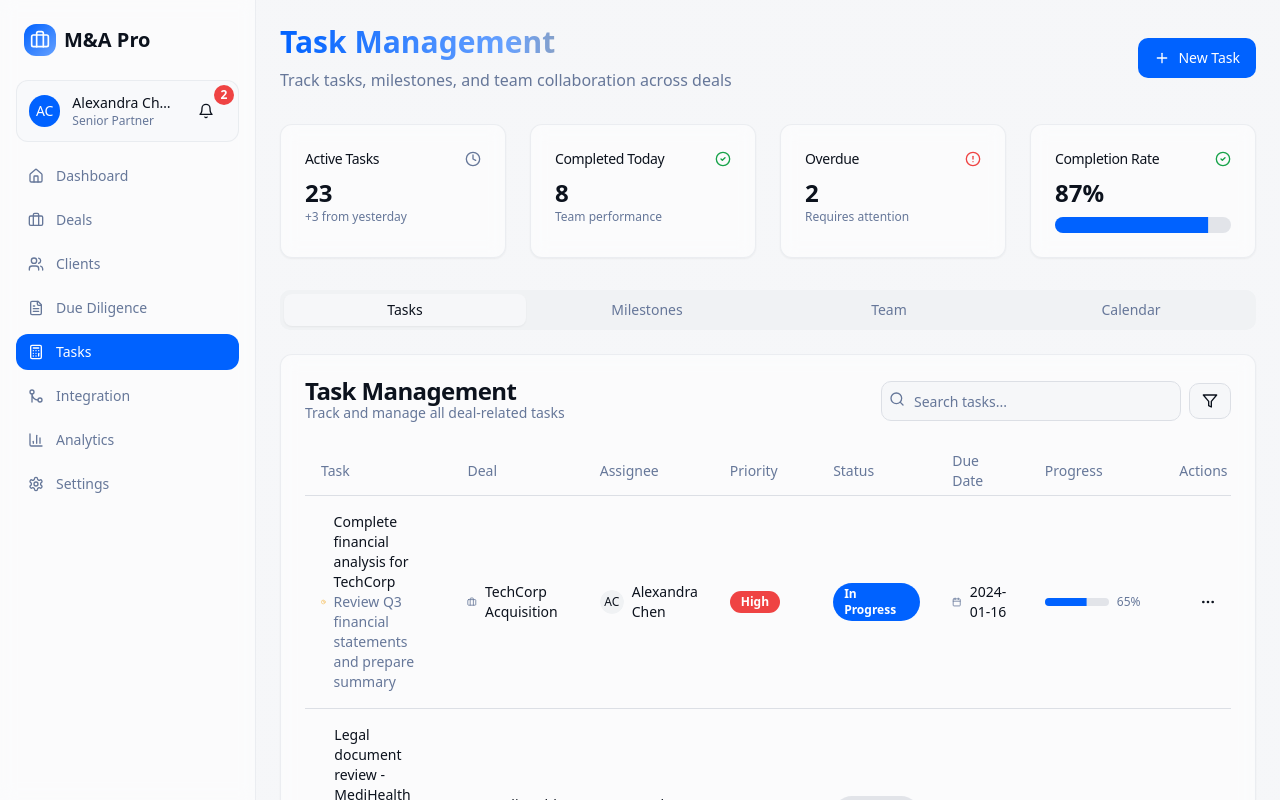
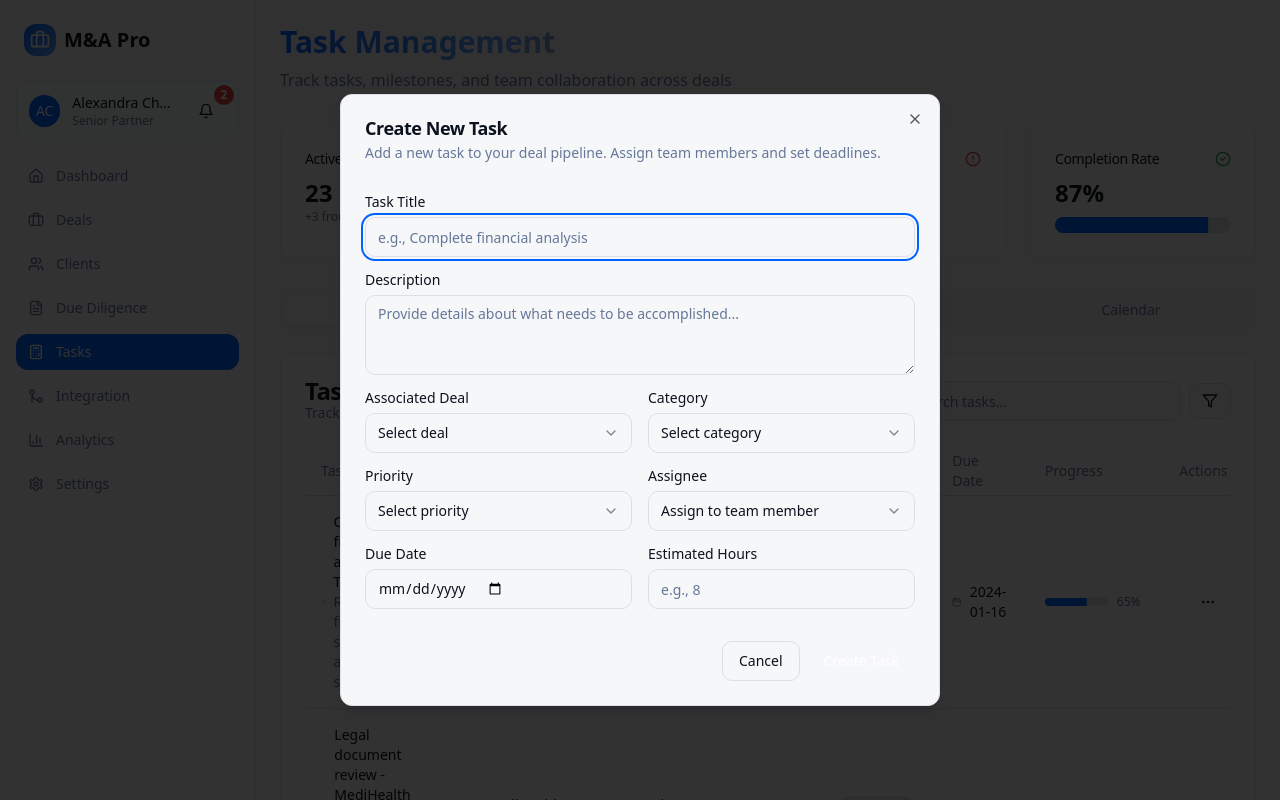
Before and after one commit to saktida79/dealflow-compass, a React (Vite) app: page /tasks in a window 1280 px wide. Both pictures are taken after a click on the button "New Task". Shown: the top 800 px of the page. Built offline with nearby package versions, Linux system fonts and the light colour scheme.

Commit message:
Add New Task Form
Add a form for creating new tasks to the application. This form will allow users to input details for new tasks.

```diff
--- a/src/pages/TaskManagement.tsx
+++ b/src/pages/TaskManagement.tsx
@@ -7,6 +7,10 @@ import { Tabs, TabsContent, TabsList, TabsTrigger } from "@/components/ui/tabs";
 import { Table, TableBody, TableCell, TableHead, TableHeader, TableRow } from "@/components/ui/table";
 import { Progress } from "@/components/ui/progress";
 import { Avatar, AvatarFallback } from "@/components/ui/avatar";
+import { Dialog, DialogContent, DialogDescription, DialogFooter, DialogHeader, DialogTitle, DialogTrigger } from "@/components/ui/dialog";
+import { Label } from "@/components/ui/label";
+import { Select, SelectContent, SelectItem, SelectTrigger, SelectValue } from "@/components/ui/select";
+import { Textarea } from "@/components/ui/textarea";
 import {
   CheckCircle2,
   Clock,
@@ -23,6 +27,17 @@ import {
 const TaskManagement = () => {
   const [searchTerm, setSearchTerm] = useState("");
   const [selectedView, setSelectedView] = useState("all");
+  const [isNewTaskOpen, setIsNewTaskOpen] = useState(false);
+  const [newTask, setNewTask] = useState({
+    title: "",
+    description: "",
+    priority: "",
+    assignee: "",
+    dealId: "",
+    dueDate: "",
+    category: "",
+    estimatedHours: ""
+  });
 
   const tasks = [
     {
@@ -170,6 +185,30 @@ const TaskManagement = () => {
     task.dealName.toLowerCase().includes(searchTerm.toLowerCase())
   );
 
+  const deals = [
+    { id: "DEAL-001", name: "TechCorp Acquisition" },
+    { id: "DEAL-002", name: "MediHealth Merger" },
+    { id: "DEAL-003", name: "RetailChain Buyout" },
+    { id: "DEAL-004", name: "FinServ Joint Venture" },
+    { id: "DEAL-005", name: "EnergyFlow Acquisition" }
+  ];
+
+  const handleCreateTask = () => {
+    // TODO: Implement task creation logic with Supabase
+    console.log("Creating new task:", newTask);
+    setIsNewTaskOpen(false);
+    setNewTask({
+      title: "",
+      description: "",
+      priority: "",
+      assignee: "",
+      dealId: "",
+      dueDate: "",
+      category: "",
+      estimatedHours: ""
+    });
+  };
+
   return (
     <div className="space-y-8">
       {/* Header */}
@@ -182,10 +221,133 @@ const TaskManagement = () => {
             Track tasks, milestones, and team collaboration across deals
           </p>
         </div>
-        <Button className="gap-2">
-          <Plus className="h-4 w-4" />
-          New Task
-        </Button>
+        <Dialog open={isNewTaskOpen} onOpenChange={setIsNewTaskOpen}>
+          <DialogTrigger asChild>
+            <Button className="gap-2 bg-gradient-primary hover:bg-gradient-primary/90 text-white shadow-elegant">
+              <Plus className="h-4 w-4" />
+              New Task
+            </Button>
+          </DialogTrigger>
+          <DialogContent className="sm:max-w-[600px]">
+            <DialogHeader>
+              <DialogTitle>Create New Task</DialogTitle>
+              <DialogDescription>
+                Add a new task to your deal pipeline. Assign team members and set deadlines.
+              </DialogDescription>
+            </DialogHeader>
+            <div className="grid gap-4 py-4">
+              <div className="grid gap-2">
+                <Label htmlFor="task-title">Task Title</Label>
+                <Input
+                  id="task-title"
+                  value={newTask.title}
+                  onChange={(e) => setNewTask({...newTask, title: e.target.value})}
+                  placeholder="e.g., Complete financial analysis"
+                />
+              </div>
+              <div className="grid gap-2">
+                <Label htmlFor="task-description">Description</Label>
+                <Textarea
+                  id="task-description"
+                  value={newTask.description}
+                  onChange={(e) => setNewTask({...newTask, description: e.target.value})}
+                  placeholder="Provide details about what needs to be accomplished..."
+                  rows={3}
+                />
+              </div>
+              <div className="grid grid-cols-2 gap-4">
+                <div className="grid gap-2">
+                  <Label htmlFor="task-deal">Associated Deal</Label>
+                  <Select value={newTask.dealId} onValueChange={(value) => setNewTask({...newTask, dealId: value})}>
+                    <SelectTrigger>
+                      <SelectValue placeholder="Select deal" />
+                    </SelectTrigger>
+                    <SelectContent>
+                      {deals.map((deal) => (
+                        <SelectItem key={deal.id} value={deal.id}>{deal.name}</SelectItem>
+                      ))}
+                    </SelectContent>
+                  </Select>
+                </div>
+                <div className="grid gap-2">
+                  <Label htmlFor="task-category">Category</Label>
+                  <Select value={newTask.category} onValueChange={(value) => setNewTask({...newTask, category: value})}>
+                    <SelectTrigger>
+                      <SelectValue placeholder="Select category" />
+                    </SelectTrigger>
+                    <SelectContent>
+                      <SelectItem value="Financial">Financial</SelectItem>
+                      <SelectItem value="Legal">Legal</SelectItem>
+                      <SelectItem value="Technology">Technology</SelectItem>
+                      <SelectItem value="Commercial">Commercial</SelectItem>
+                      <SelectItem value="HR">HR & People</SelectItem>
+                      <SelectItem value="Operations">Operations</SelectItem>
+                    </SelectContent>
+                  </Select>
+                </div>
+              </div>
+              <div className="grid grid-cols-2 gap-4">
+                <div className="grid gap-2">
+                  <Label htmlFor="task-priority">Priority</Label>
+                  <Select value={newTask.priority} onValueChange={(value) => setNewTask({...newTask, priority: value})}>
+                    <SelectTrigger>
+                      <SelectValue placeholder="Select priority" />
+                    </SelectTrigger>
+                    <SelectContent>
+                      <SelectItem value="High">High</SelectItem>
+                      <SelectItem value="Medium">Medium</SelectItem>
+                      <SelectItem value="Low">Low</SelectItem>
+                    </SelectContent>
+                  </Select>
+                </div>
+                <div className="grid gap-2">
+                  <Label htmlFor="task-assignee">Assignee</Label>
+                  <Select value={newTask.assignee} onValueChange={(value) => setNewTask({...newTask, assignee: value})}>
+                    <SelectTrigger>
+                      <SelectValue placeholder="Assign to team member" />
+                    </SelectTrigger>
+                    <SelectContent>
+                      <SelectItem value="Alexandra Chen">Alexandra Chen</SelectItem>
+                      <SelectItem value="Sarah Johnson">Sarah Johnson</SelectItem>
+                      <SelectItem value="Mike Chen">Mike Chen</SelectItem>
+                      <SelectItem value="Lisa Wang">Lisa Wang</SelectItem>
+                      <SelectItem value="David Kim">David Kim</SelectItem>
+                    </SelectContent>
+                  </Select>
+                </div>
+              </div>
+              <div className="grid grid-cols-2 gap-4">
+                <div className="grid gap-2">
+                  <Label htmlFor="task-due-date">Due Date</Label>
+                  <Input
+                    id="task-due-date"
+                    type="date"
+                    value={newTask.dueDate}
+                    onChange={(e) => setNewTask({...newTask, dueDate: e.target.value})}
+                  />
+                </div>
+                <div className="grid gap-2">
+                  <Label htmlFor="task-hours">Estimated Hours</Label>
+                  <Input
+                    id="task-hours"
+                    type="number"
+                    value={newTask.estimatedHours}
+                    onChange={(e) => setNewTask({...newTask, estimatedHours: e.target.value})}
+                    placeholder="e.g., 8"
+                  />
+                </div>
+              </div>
+            </div>
+            <DialogFooter>
+              <Button variant="outline" onClick={() => setIsNewTaskOpen(false)}>
+                Cancel
+              </Button>
+              <Button onClick={handleCreateTask} className="bg-gradient-primary hover:bg-gradient-primary/90">
+                Create Task
+              </Button>
+            </DialogFooter>
+          </DialogContent>
+        </Dialog>
       </div>
 
       {/* Summary Cards */}
```
